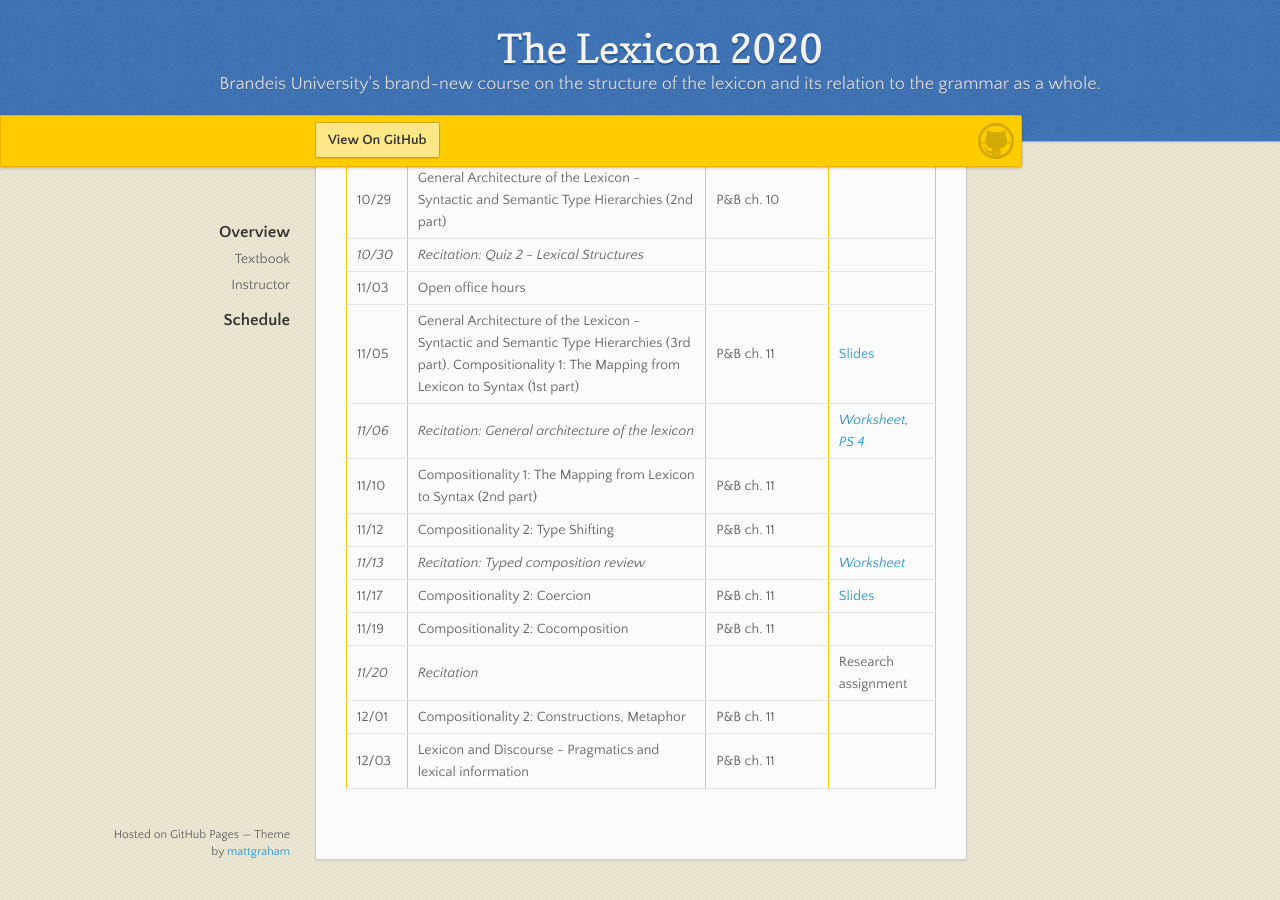
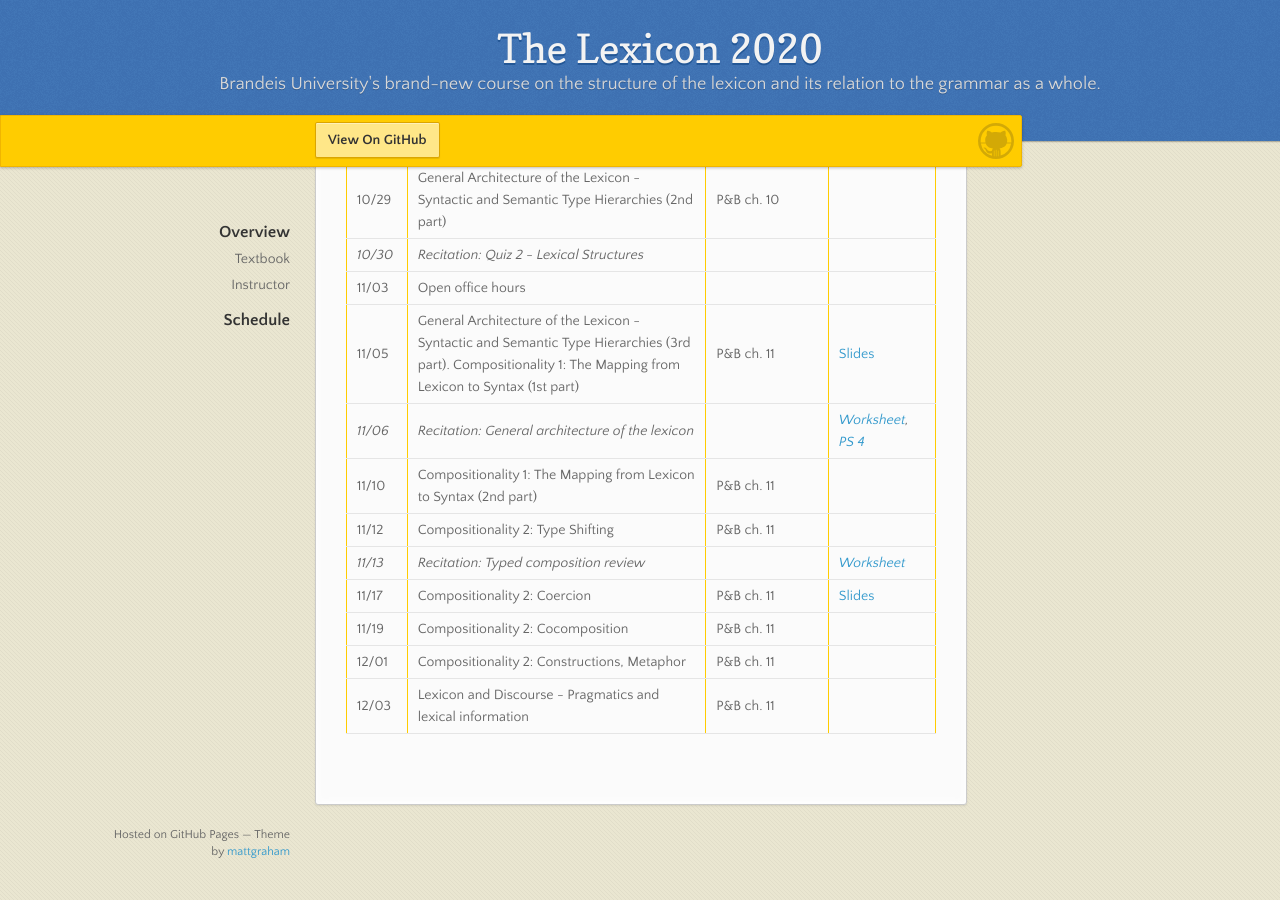
Before and after one commit to the-lexicon-2020/the-lexicon-2020.github.io, a Jekyll site: the page built from _pages/index.markdown, in a window 1280 px wide and 900 px high, scrolled down 2168 px. Built offline with Jekyll 4.4.1, drawn with Linux system fonts in a browser that asks for light colours; our own code applies the rules of GitHub Pages for plain Markdown files.

Commit message:
remove 11/20 from the schedule

```diff
--- a/_pages/index.markdown
+++ b/_pages/index.markdown
@@ -64,6 +64,5 @@ Professor [James Pustejovsky](mailto:jamesp@brandeis.edu)
 *11/13* | *Recitation: Typed composition review* | | *[Worksheet](https://docs.google.com/document/d/15CVNaLTSZqqcveEaqy1UsyyMm-91gxdJGbnJHrh9lM8/edit?usp=sharing)*
 11/17 | Compositionality 2: Coercion | P&B ch. 11 | [Slides](http://gl-tutorials.org/wp-content/uploads/2017/07/2017-Lecture5-July-21st-as-given.pdf)
 11/19 | Compositionality 2: Cocomposition | P&B ch. 11 |
-*11/20* | *Recitation* | | Research assignment
 12/01 | Compositionality 2: Constructions, Metaphor | P&B ch. 11 |
 12/03 | Lexicon and Discourse - Pragmatics and lexical information | P&B ch. 11 |
```
